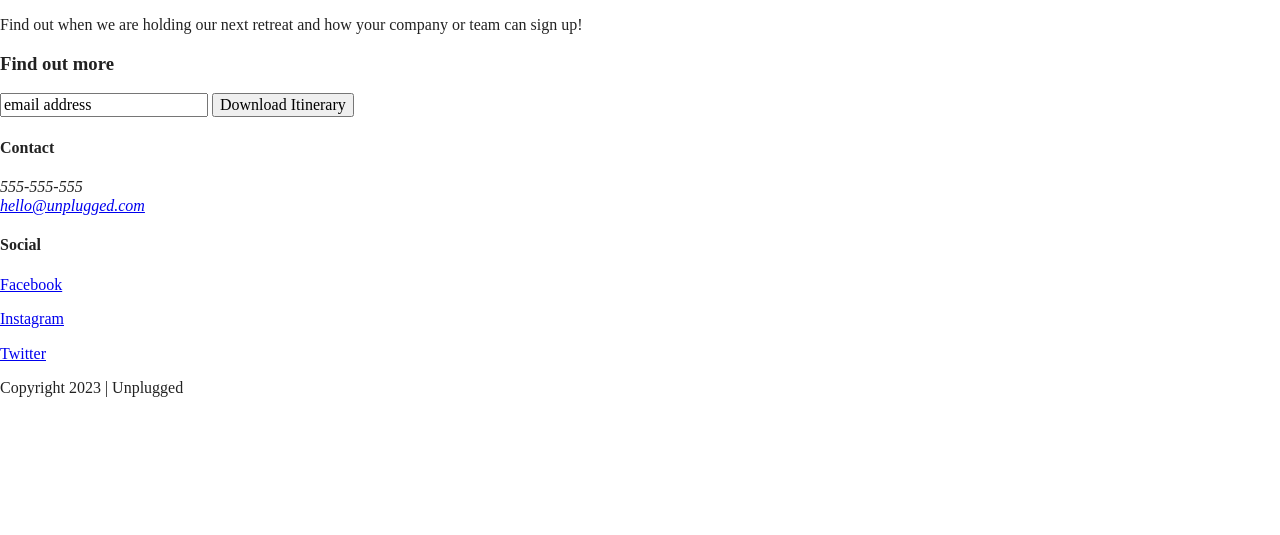
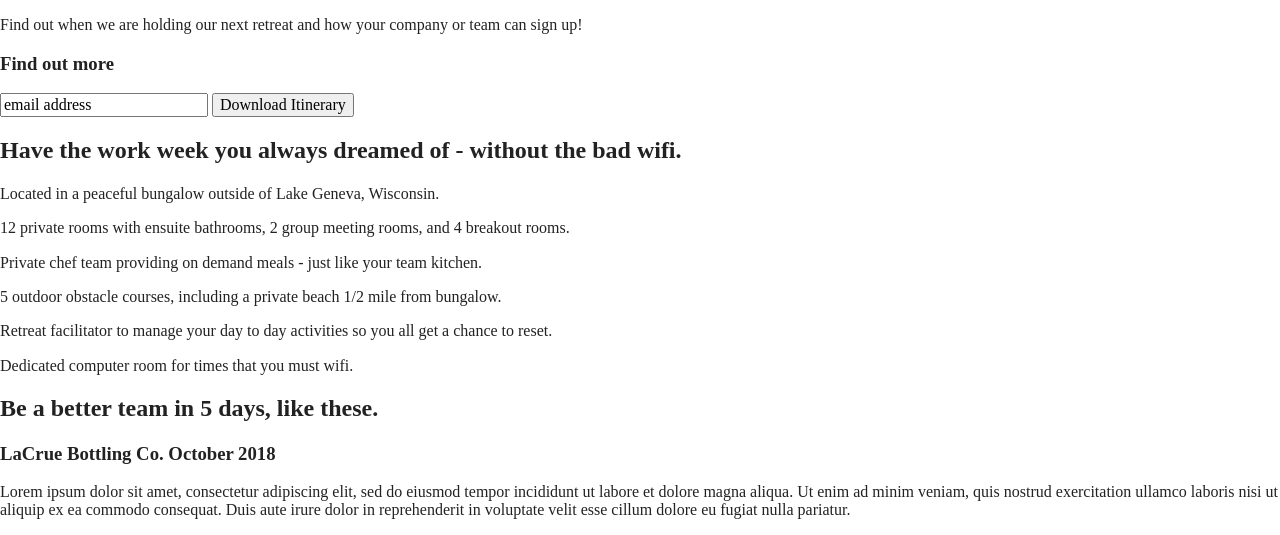
Before and after one commit to seth-knox/unplugged-website, a website built with Parcel: page index.html in a window 1280 px wide. Shown: the part 265-800 px from the top of the page. Built offline with nearby package versions, Linux system fonts and the light colour scheme.

Commit message:
HTML code for homepage main section

```diff
--- a/index.html
+++ b/index.html
@@ -3,7 +3,7 @@
 
 <head>
   <meta charset="utf-8">
-  <title>Unplugged</title>
+  <title>Unplugged Retreat</title>
   <meta name="description" content="">
   <meta name="viewport" content="width=device-width, initial-scale=1">
 
@@ -30,7 +30,6 @@
       <a href="#">
         <img src="img/unpluggedlogo.png" alt="unplugged logo">
       </a>
-
       <div class="header-divider"></div>
       <nav>
         <ul>
@@ -63,11 +62,65 @@
           <input type="button" value="Download Itinerary">
         </div>
       </div>
-       <!-- aside content wrapper ends -->
+      <!-- aside content wrapper ends -->
     </asdide>
 
+    <section class="features">
+      <div class="content-wrapper">
+        <!-- Add your Features content here -->
+        <h2> Have the work week you always dreamed of - without the bad wifi.</h2>
+        <div class="features-items">
+          <article>
+            <p class="fontawesome-icon"></p>
+            <p class="features-item-description">Located in a peaceful bungalow outside of Lake Geneva, Wisconsin.</p>
+          </article>
+          <article>
+            <p class="fontawesome-icon"></p>
+            <p class="features-item-description">12 private rooms with ensuite bathrooms, 2 group meeting rooms, and 4
+              breakout rooms.</p>
+          </article>
+          <article>
+            <p class="fontawesome-icon"></p>
+            <p class="features-item-description">Private chef team providing on demand meals - just like your team
+              kitchen.</p>
+          </article>
+          <article>
+            <p class="fontawesome-icon"></p>
+            <p class="features-item-description">5 outdoor obstacle courses, including a private beach 1/2 mile from
+              bungalow.</p>
+          </article>
+          <article>
+            <p class="fontawesome-icon"></p>
+            <p class="features-item-description">Retreat facilitator to manage your day to day activities so you all get
+              a
+              chance to reset.</p>
+          </article>
+          <article>
+            <p class="fontawesome-icon"></p>
+            <p class="features-item-description">Dedicated computer room for times that you must wifi.</p>
+          </article>
+        </div>
+      </div>
+    </section>
+
+    <section class="reviews">
+      <div class="content-wrapper">
+        <h2>Be a better team in 5 days, like these.</h2>
+        <article>
+          <div>
+            <h3>LaCrue Bottling Co. October 2018</h3>
+            <p>Lorem ipsum dolor sit amet, consectetur adipiscing elit, sed do eiusmod tempor incididunt ut labore et
+              dolore magna aliqua. Ut enim ad minim veniam, quis nostrud exercitation ullamco laboris nisi ut aliquip ex
+              ea commodo consequat. Duis aute irure dolor in reprehenderit in voluptate velit esse cillum dolore eu
+              fugiat nulla pariatur.
+            </p>
+          </div>
+        </article>
+      </div>
+    </section>
+
   </main>
-   <!-- main wrapper -->
+  <!-- main wrapper -->
 
   <footer>
     <div class="content-wrapper">
```
